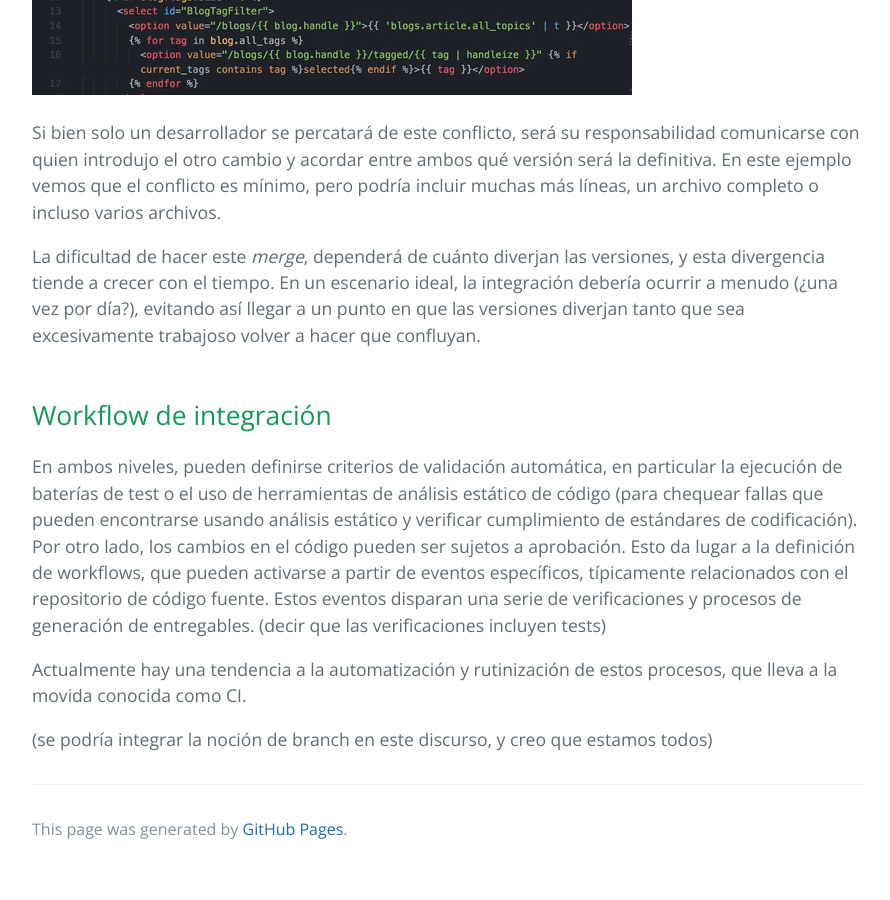
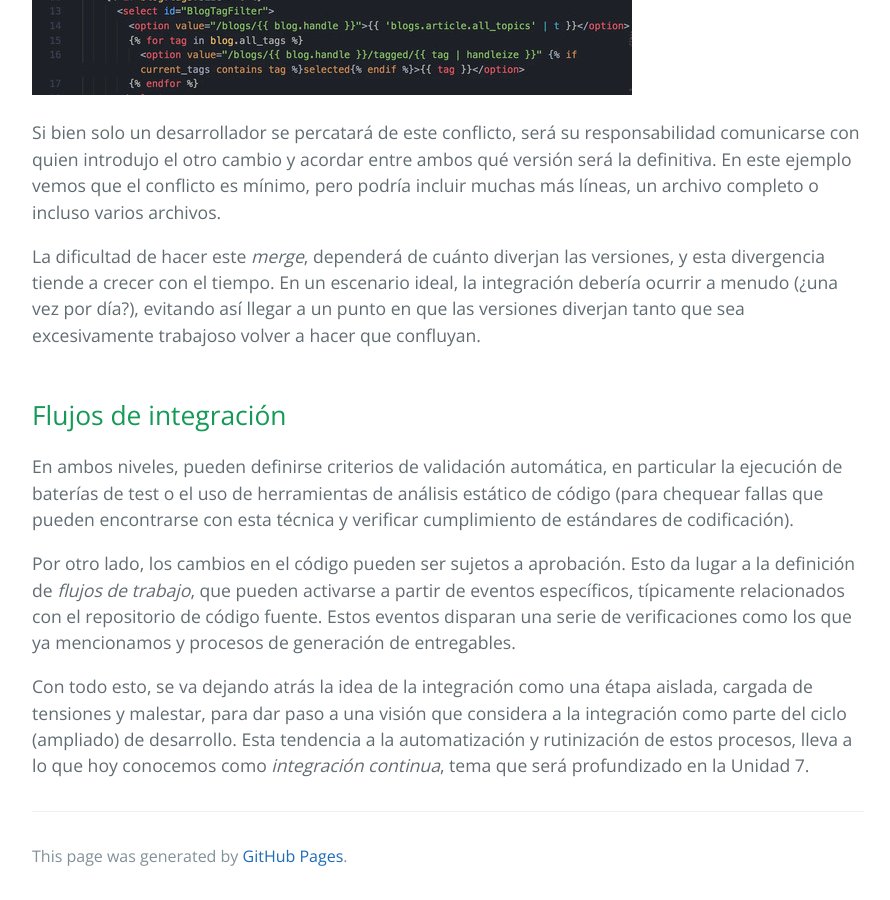
Before and after one commit to clombardi/design-thinking, a Jekyll site: the page built from scm-git/Integracion.md, in a window 1280 px wide and 900 px high, scrolled down 2059 px. Shown: the whole window, without its empty margins (192-1082 px from the left). Built offline with Jekyll 4.4.1, drawn with Linux system fonts in a browser that asks for light colours; our own code applies the rules of GitHub Pages for plain Markdown files; before the commit the page ends 2932 px from its top, so only the background shows below that.

Commit message:
unidad 5 - flujos de integración

```diff
--- a/scm-git/Integracion.md
+++ b/scm-git/Integracion.md
@@ -41,12 +41,10 @@ Si bien solo un desarrollador se percatará de este conflicto, será su responsa
 
 La dificultad de hacer este _merge_, dependerá de cuánto diverjan las versiones, y esta divergencia tiende a crecer con el tiempo. En un escenario ideal, la integración debería ocurrir a menudo (¿una vez por día?), evitando así llegar a un punto en que las versiones diverjan tanto que sea excesivamente trabajoso volver a hacer que confluyan.
 
-## Workflow de integración
-En ambos niveles, pueden definirse criterios de validación automática, en particular la ejecución de baterías de test o el uso de herramientas de análisis estático de código (para chequear fallas que pueden encontrarse usando análisis estático y verificar cumplimiento de estándares de codificación).
+## Flujos de integración
+En ambos niveles, pueden definirse criterios de validación automática, en particular la ejecución de baterías de test o el uso de herramientas de análisis estático de código (para chequear fallas que pueden encontrarse con esta técnica y verificar cumplimiento de estándares de codificación).
+
 Por otro lado, los cambios en el código pueden ser sujetos a aprobación.
-Esto da lugar a la definición de workflows, que pueden activarse a partir de eventos específicos, típicamente relacionados con el repositorio de código fuente.
-Estos eventos disparan una serie de verificaciones y procesos de generación de entregables. (decir que las verificaciones incluyen tests)
+Esto da lugar a la definición de _flujos de trabajo_, que pueden activarse a partir de eventos específicos, típicamente relacionados con el repositorio de código fuente. Estos eventos disparan una serie de verificaciones como los que ya mencionamos y procesos de generación de entregables.
 
-Actualmente hay una tendencia a la automatización y rutinización de estos procesos, que lleva a la movida conocida como CI.
-
-(se podría integrar la noción de branch en este discurso, y creo que estamos todos)
+Con todo esto, se va dejando atrás la idea de la integración como una étapa aislada, cargada de tensiones y malestar, para dar paso a una visión que considera a la integración como parte del ciclo (ampliado) de desarrollo. Esta tendencia a la automatización y rutinización de estos procesos, lleva a lo que hoy conocemos como _integración continua_, tema que será profundizado en la Unidad 7.
```
Also changed, not shown: scm-git/entornos.md (+1 -1 lines).
